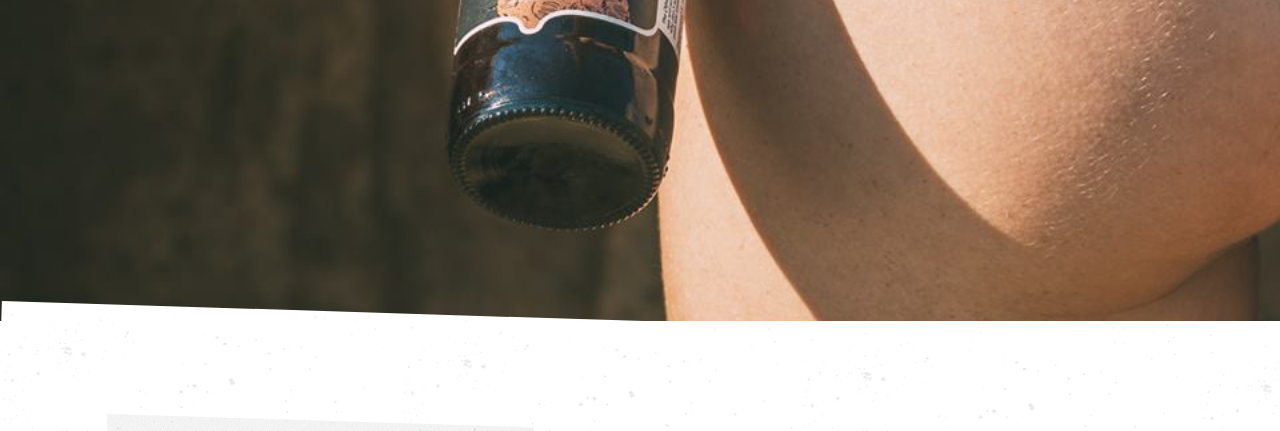
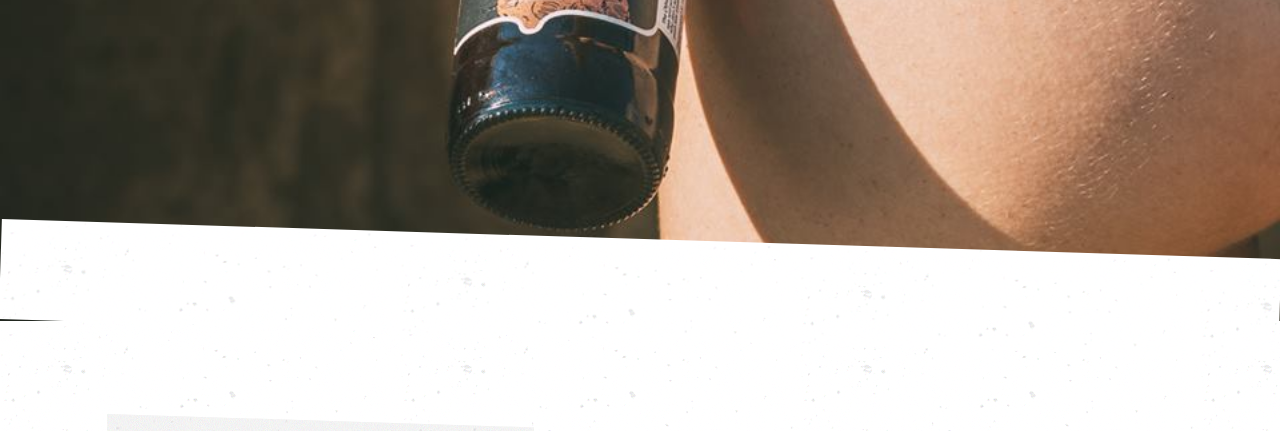
Before and after one commit to marzoonobrega/Poison-City-Brewing, a plain HTML site: page products.html in a window 1280 px wide. Shown: the part 479-910 px from the top of the page. Drawn offline with nearby package versions, Linux system fonts and the light colour scheme.

Commit message:
changes
changes

```diff
--- a/css/styles.css
+++ b/css/styles.css
@@ -102,7 +102,7 @@ header{
 #bg:after, #bg2:after, #bg3:after, #bg5:after  {
   content: "";
   position: absolute;
-  top: 800px;
+  top: 718px;
   left: 0;
   height: 100px;
   width: 100%;
@@ -266,7 +266,7 @@ h2.blocktext {
     text-align: center;
     font-family: 'Permanent Marker', cursive;
     font-size: 2em;
-        z-index: 4;
+        z-index: 6;
 }
 
 .row h2{
@@ -641,7 +641,7 @@ footer{
 }
 
 #bg:after, #bg2:after, #bg3:after, #bg5:after  {
-  top: 400px;
+  top: 380px;
   height: 30px;
 
 
```
Also changed, not shown: 1 other file.
